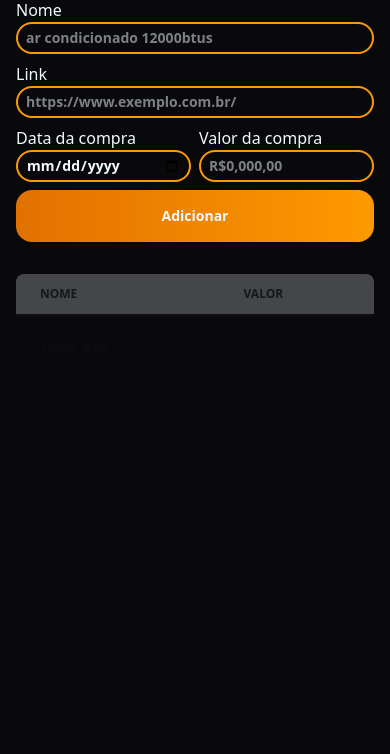
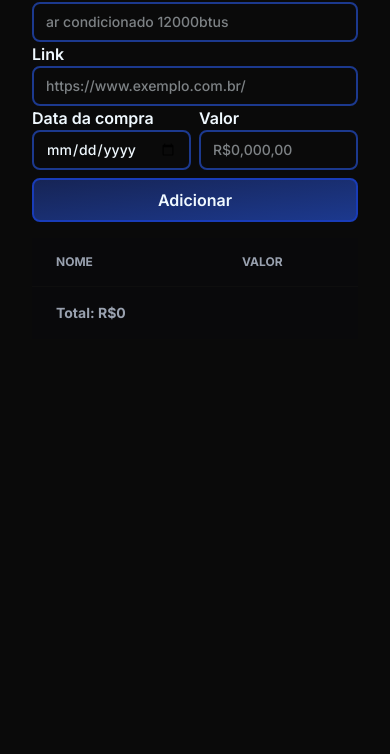
Before and after one commit to juanfvr/tabela-de-gastos, a website with bundled scripts: page index.html in a window 390 px wide. Shown: the part 90-844 px from the top of the page. Built offline with nearby package versions, Linux system fonts and the light colour scheme.

Commit message:
melhoria na responsividade

```diff
--- a/index.html
+++ b/index.html
@@ -1,117 +1,131 @@
 <!DOCTYPE html>
 <html lang="en">
+  <head>
+    <link rel="preconnect" href="https://fonts.googleapis.com" />
+    <link rel="preconnect" href="https://fonts.gstatic.com" crossorigin />
+    <link
+      href="https://fonts.googleapis.com/css2?family=Inter:ital,opsz,wght@0,14..32,100..900;1,14..32,100..900&display=swap"
+      rel="stylesheet"
+    />
 
-<head>
-    <meta charset="UTF-8">
-    <meta name="viewport" content="width=device-width, initial-scale=1.0">
+    <meta charset="UTF-8" />
+    <meta name="viewport" content="width=device-width, initial-scale=1.0" />
     <title>Document</title>
-    <link href="./css/output.css" rel="stylesheet">
-    <link href="./css/style.css" rel="stylesheet">
+    <link href="./css/output.css" rel="stylesheet" />
+    <link href="./css/style.css" rel="stylesheet" />
     <script type="module" src="./js/formulario.js" defer></script>
     <script type="module" src="./js/storage.js" defer></script>
     <script type="module" src="./js/components/table.js" defer></script>
     <script type="module" src="./js/validacao.js" defer></script>
+
+    <style>
+      * {
+        font-family: Inter, sans-serif;
+      }
+
+      /* Custom scrollbar styles */
+      .custom-scrollbar::-webkit-scrollbar {
+        width: 12px;
+      }
+      .custom-scrollbar::-webkit-scrollbar-track {
+        background: #2d2d2d;
+      }
+      .custom-scrollbar::-webkit-scrollbar-thumb {
+        background-color: #4a4a4a;
+        border-radius: 6px;
+        border: 3px solid #2d2d2d;
+      }
+      .custom-scrollbar::-webkit-scrollbar-thumb:hover {
+        background-color: #555;
+      }
+    </style>
   </head>
 
-<body class="bg-zinc-950 text-sky-50 my-8 sm:mx-14 mx-4  ">
-    <header class="mb-4">
-        <h1 class="text-4xl sm:text-5xl text-amber-600 font-bold">Tabela de Gastos</h1>
+  <body class="bg-neutral-950 text-sky-50">
+    <header class="mx-8 mt-4">
+      <h1 class="text-3xl sm:text-4xl uppercase text-blue-800 font-bold">
+        Tabela de Gastos
+      </h1>
     </header>
 
     <!-- form -->
-    <section>
-        <form action="" class="flex gap-2 flex-col">
-            <label for="" class="flex-1">
-                <span class="text-md sm:text-xl">Nome</span>
+    <section class="mx-8 mt-4">
+      <form class="flex flex-col">
+        <label class="flex-1">
+          <span class="text-md font-semibold sm:text-xl">Nome</span>
           <input
             id="input-nome"
+            autocomplete="off"
             type="text"
             placeholder="ar condicionado 12000btus"
-                class="w-full p-1 px-2 text-sm sm:text-md font-semibold rounded-2xl
-                outline-none border-2 border-amber-500">
+            class="w-full p-2 px-3 text-sm sm:text-md font-medium rounded-lg outline-none border-2 border-blue-900 transition-all ease-in-out duration-100 focus:shadow-md focus:shadow-blue-700/25"
+          />
         </label>
-            <label for="" class="flex-1">
-                <span class="text-md sm:text-xl">Link</span>
+        <label class="flex-1">
+          <span class="text-md font-semibold sm:text-xl">Link</span>
           <input
             id="input-link"
+            autocomplete="off"
             type="text"
             placeholder="https://www.exemplo.com.br/"
-                class="w-full p-1 px-2 text-sm sm:text-md font-semibold rounded-2xl
-                outline-none border-2 border-amber-500">
-
+            class="w-full p-2 px-3 text-sm sm:text-md font-medium rounded-lg outline-none border-2 border-blue-900 transition-all ease-in-out duration-100 focus:shadow-md focus:shadow-blue-700/25"
+          />
         </label>
         <div class="flex flex-row gap-2">
-                <label for="" class="flex-1">
-                    <span class="text-md sm:text-xl">Data da compra</span>
+          <label class="flex-1">
+            <span class="text-md font-semibold sm:text-xl">Data da compra</span>
             <input
               id="input-data"
+              autocomplete="off"
               type="date"
-                    placeholder="dd/mm/aa"
-                    class="w-full p-1 px-2 text-sm sm:text-md font-semibold rounded-2xl
-                    outline-none border-2 border-amber-500">
-
+              class="w-full p-2 px-3 text-sm sm:text-md font-medium rounded-lg outline-none border-2 border-blue-900 transition-all ease-in-out duration-100 focus:shadow-md focus:shadow-blue-700/25"
+            />
           </label>
-                <label for="" class="flex-1">
-                    <span class="text-md sm:text-xl">Valor da compra</span>
+          <label class="flex-1">
+            <span class="text-md font-semibold sm:text-xl">Valor</span>
             <input
               id="input-valor"
-                    type="number" placeholder="R$0,000,00"
-                    class="w-full p-1 px-2 text-sm sm:text-md font-semibold rounded-2xl outline-none
-                    border-2 border-amber-500 [appearance:textfield] [&::-webkit-outer-spin-button]:appearance-none
-                    [&::-webkit-inner-spin-button]:appearance-none">
+              autocomplete="off"
+              type="number"
+              placeholder="R$0,000,00"
+              class="w-full p-2 px-3 text-sm sm:text-md font-medium transition-all ease-in-out duration-100 focus:shadow-md focus:shadow-blue-700/25 rounded-lg outline-none border-2 border-blue-900 [appearance:textfield] [&::-webkit-outer-spin-button]:appearance-none [&::-webkit-inner-spin-button]:appearance-none"
+            />
           </label>
         </div>
         <button
           type="submit"
           id="btn-enviar"
-                class="flex-1 p-4 text-sm sm:text-xl rounded-2xl
-                font-semibold outline-none bg-gradient-to-r
-                 from-amber-600 to-amber-500">
-                Adicionar
+          class="flex-1 mt-2 transition-all ease-in-out duration-300 hover:scale-[1.01] hover:shadow-blue-700/25 hover:shadow-lg py-2 sm:p-4 text-md sm:text-xl rounded-lg border-2 border-blue-800 font-semibold outline-none bg-gradient-to-br from-blue-950 to-blue-900"
+        >
+          <span class="">Adicionar</span>
         </button>
       </form>
     </section>
 
     <!-- gastos -->
-    <section class="mt-8">
-        <div class="overflow-x-auto h-[400px]">
-            <table id="table"
-                class="w-full text-sm opacity-25 text-left rtl:text-right h-24 text-gray-500
-                 dark:text-gray-400 rounded-t-lg rounded-b-lg overflow-hidden">
-                <thead class="shadow-md">
-                    <tr class="sticky top-0 text-xs text-gray-700 uppercase shadow-zinc-800 shadow-sm border-b border-zinc-800
-                    bg-gray-50 dark:bg-zinc-900 dark:text-gray-400">
-                        <th scope="col" class="px-6 py-3 table-cell">
-                            Nome
-                        </th>
-                        <th scope="col" class="px-6 py-3 hidden md:table-cell">
-                            Link
-                        </th>
-                        <th scope="col" class="px-6 py-3 hidden sm:table-cell">
-                            Data
-                        </th>
-                        <th scope="col" class="px-6 py-3 table-cell">
-                            Valor
-                        </th>
+    <section class="overflow-auto my-4 mx-8 h-[320px] sm:h-[364px]">
+      <div class="overflow-auto max-h-[364px] custom-scrollbar">
+        <table id="table" class="w-full text-sm text-left text-gray-400">
+          <thead class="sticky top-0 bg-zinc-950">
+            <tr
+              class="text-xs text-gray-400 border-b-1 uppercase border-zinc-900/25 bg-zinc-950">
+              <th class="px-6 py-4 table-cell">Nome</th>
+              <th class="px-6 py-4 hidden md:table-cell">Link</th>
+              <th class="px-6 py-4 hidden sm:table-cell">Data</th>
+              <th class="px-6 py-4 table-cell">Valor</th>
             </tr>
           </thead>
-                <tbody id="table-body" class="">
-                </tbody>
-                <tfoot class="">
-                    <tr class="sticky bottom-0 shadow-sm dark:bg-zinc-900">
-                        <th
-                        id="table-foot"
-                        scope="row"
-                        class="px-6 py-3 font-bold text-md text-gray-900 whitespace-nowrap dark:text-white">
-                        Total:</th>
-                        <td></td>
-                        <td></td>
-                        <td></td>
+          <tbody id="table-body"></tbody>
+          <tfoot class="sticky bottom-0 bg-zinc-950">
+            <tr class="">
+              <th id="table-foot" class="px-6 py-4 table-cell">Total</th>
+              <td class="px-6 py-4 hidden md:table-cell"></td>
+              <td class="px-6 py-4 hidden sm:table-cell"></td>
+              <td class="px-6 py-4 table-cell"></td>
             </tr>
           </tfoot>
         </table>
       </div>
     </section>
   </body>
-
 </html>
--- a/js/components/table.js
+++ b/js/components/table.js
@@ -14,12 +14,12 @@ export const atualizarTabela = () => {
 
     userGastos.map(item => {
         tableBody.innerHTML +=
-        `<tr class="bg-white border-b overflow-x-hidden dark:bg-zinc-900 dark:border-zinc-800 border-gray-200">
+        `<tr class="bg-white border-b overflow-x-hidden bg-zinc-950 dark:border-zinc-900/25 border-gray-200">
             <th scope="row" class="w-50% md:w-25% px-6 py-4 font-medium text-gray-900 dark:text-white">
             ${item.nome}
             </th>
             <td class="px-6 hidden md:table-cell py-4 underline">
-                <a href="${item.link}" class="h-full" target="_blank">Abrir link</a>
+                <a href="${item.link}" class="h-full" target="_blank">${isLinkNull(item.link)}</a>
             </td>
             <td class="px-6 place-self-start py-4 hidden sm:table-cell">
                 ${item.data}
@@ -34,6 +34,14 @@ export const atualizarTabela = () => {
         .map(item => item.valor)
         .reduce((acumulador, valorInicial) => acumulador + valorInicial, 0)
     tableFoot.innerHTML = `Total: R$${Math.floor(valorTotal, 2)}`
+
+    function isLinkNull(link) {
+        if(link === "") {
+            return ""
+        } else {
+            return "Abrir link"
+        }
+    }
 }
 
 console.log('table.js: ok')
```
Also changed, not shown: css/input.css (line endings or trailing spaces), css/output.css, js/validacoes.js (renamed from js/validacao.js). Lines whose indentation alone changed are shown as unchanged.
